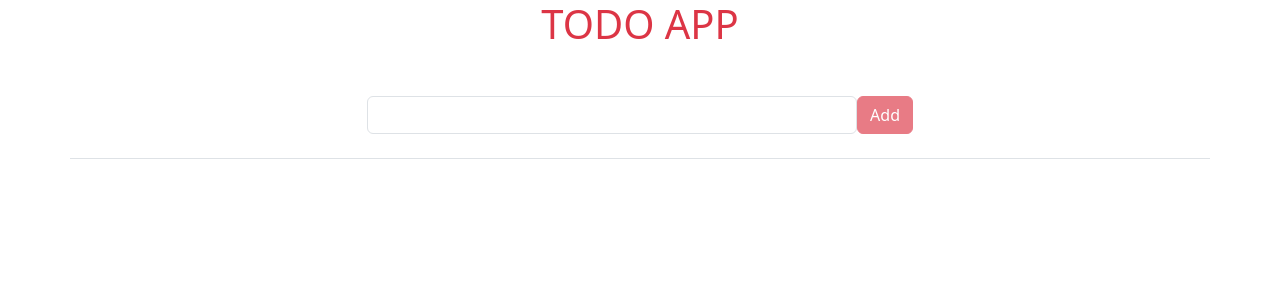
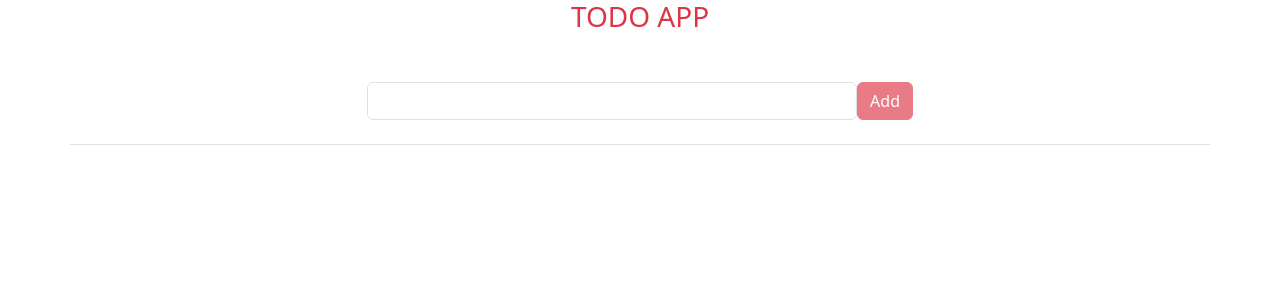
Before and after one commit to Kadir-Gursoy/ToDo_App_React, a React (Create React App) app: page / in a window 1280 px wide. Shown: the top 300 px of the page. Built offline with nearby package versions, Linux system fonts and the light colour scheme; the HTML template or start-up script is replaced by a standard one.

Commit message:
Update Header.jsx

```diff
--- a/src/compenents/Header.jsx
+++ b/src/compenents/Header.jsx
@@ -24,7 +24,7 @@ setTask("")
 
  return (
     <div className='container text-center'>
-        <h1 className='text-danger padding="10"'>TODO APP</h1>
+        <h3 className='text-danger padding="10"'>TODO APP</h3>
         <div className='row justify-content-center mt-5'>
             <form onSubmit={handleSubmit} action="" className='d-flex w-50'>
                 <input onChange={(e)=>setTask(e.target.value)} value={task} type="text" className='form-control'/>
```
